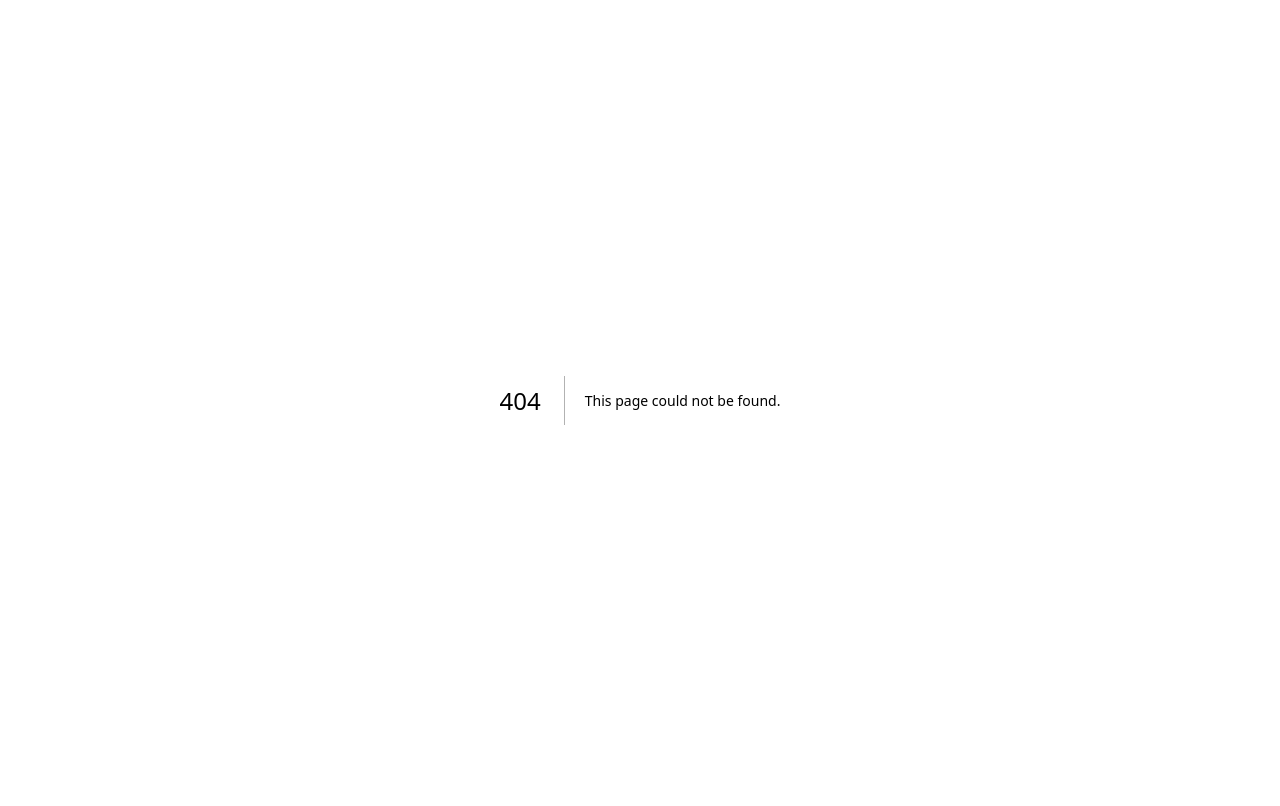
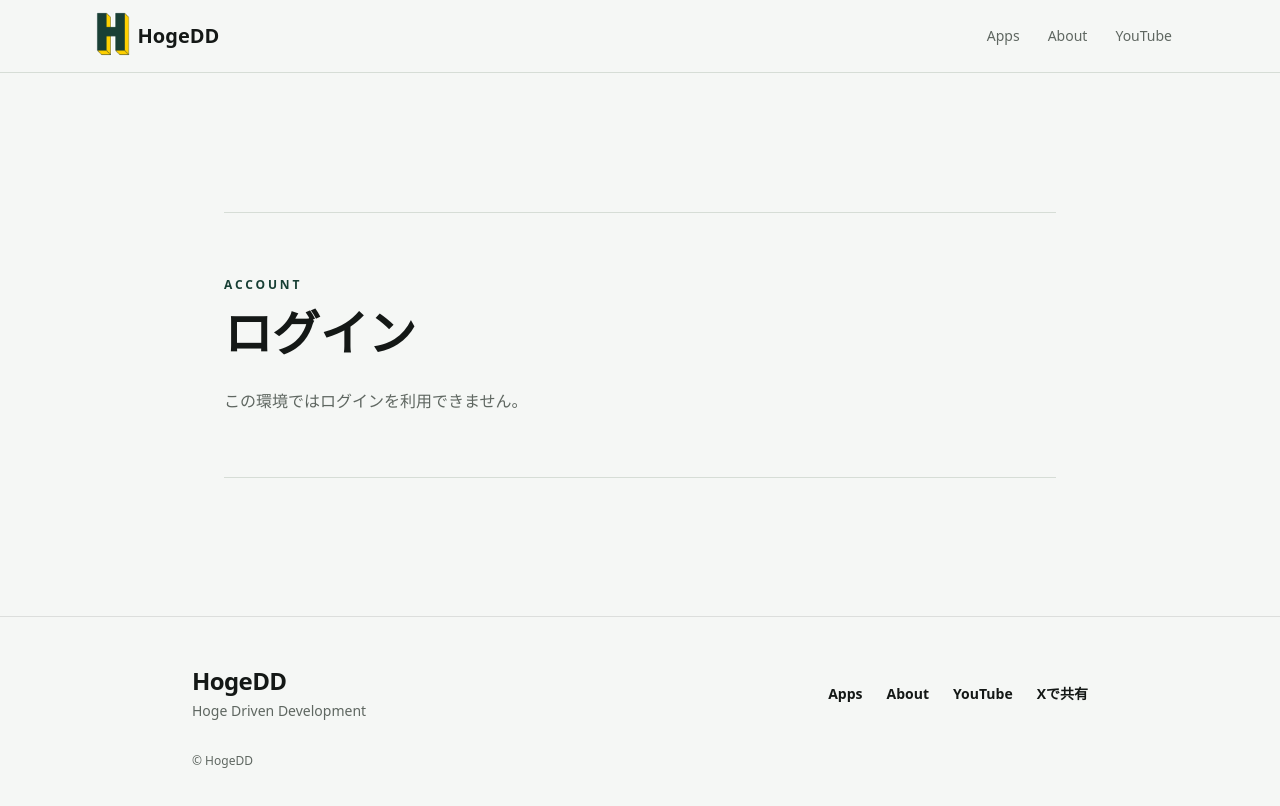
Before and after one commit to HogeDD/hogedd-web, a Next.js app: page /login in a window 1280 px wide. Before the commit this address had no page. Shown: the top 806 px of the page. Built offline with nearby package versions, Linux system fonts and the light colour scheme.

Commit message:
【認証】Auth0ログインとセッション基盤を追加する (#192)
* 【認証】Auth0ログインとセッション基盤を追加する

* 【docs】Vercel Hobbyの公開リポジトリ条件を追記する

* 【認証】Auth0未設定環境の公開ページを維持する

```diff
--- /dev/null
+++ b/app/_lib/auth0.ts
@@ -0,0 +1,20 @@
+import "server-only";
+
+import { Auth0Client } from "@auth0/nextjs-auth0/server";
+
+const requiredEnvironmentVariables = [
+  "AUTH0_DOMAIN",
+  "AUTH0_CLIENT_ID",
+  "AUTH0_CLIENT_SECRET",
+  "AUTH0_SECRET",
+] as const;
+
+// auth0は、認証設定が揃った環境でRoute Handler・Server Component・proxyが共有するクライアントです。
+export const auth0 = requiredEnvironmentVariables.every((name) => process.env[name])
+  ? new Auth0Client({
+      authorizationParameters: {
+        audience: process.env.AUTH0_AUDIENCE,
+        scope: "openid profile email offline_access",
+      },
+    })
+  : null;
--- /dev/null
+++ b/app/login/page.tsx
@@ -0,0 +1,62 @@
+import type { Metadata } from "next";
+import { SiteFooter } from "@/app/_components/site-footer";
+import { SiteHeader } from "@/app/_components/site-header";
+import { auth0 } from "@/app/_lib/auth0";
+
+export const metadata: Metadata = {
+  title: "ログイン",
+  robots: {
+    index: false,
+    follow: false,
+  },
+};
+
+export default async function LoginPage() {
+  const session = await auth0?.getSession();
+
+  return (
+    <main className="min-h-screen bg-[var(--background)]">
+      <SiteHeader />
+
+      <div className="mx-auto flex min-h-[calc(100svh-3.5rem)] w-full max-w-4xl flex-col px-4 sm:px-6 lg:px-8">
+        <section className="flex flex-1 items-center py-20 sm:py-28">
+          <div className="w-full border-y border-[var(--border)] py-12 sm:py-16">
+            <p className="text-xs font-semibold uppercase tracking-[0.24em] text-[var(--accent)]">
+              Account
+            </p>
+            <h1 className="mt-4 text-4xl font-semibold text-[var(--foreground)] sm:text-5xl">
+              {session ? "ログイン中" : "ログイン"}
+            </h1>
+
+            {!auth0 ? (
+              <p className="mt-8 text-base text-[var(--muted)]">
+                この環境ではログインを利用できません。
+              </p>
+            ) : session ? (
+              <div className="mt-8 flex flex-col items-start gap-5">
+                <p className="text-base text-[var(--muted)]">
+                  {session.user.email ?? "認証済みアカウント"}
+                </p>
+                <a
+                  href="/auth/logout"
+                  className="inline-flex min-h-11 items-center justify-center border border-[var(--border)] px-5 py-2.5 text-sm font-semibold text-[var(--foreground)] transition hover:border-[var(--foreground)] hover:bg-[var(--surface)]"
+                >
+                  ログアウト
+                </a>
+              </div>
+            ) : (
+              <a
+                href="/auth/login"
+                className="mt-8 inline-flex min-h-11 items-center justify-center bg-[var(--accent)] px-5 py-2.5 text-sm font-semibold text-white transition hover:bg-[var(--foreground)]"
+              >
+                Auth0でログイン
+              </a>
+            )}
+          </div>
+        </section>
+
+        <SiteFooter />
+      </div>
+    </main>
+  );
+}
--- a/package.json
+++ b/package.json
@@ -15,6 +15,7 @@
     "format:check": "prettier --check ."
   },
   "dependencies": {
+    "@auth0/nextjs-auth0": "^4.30.0",
     "@vercel/analytics": "^2.0.1",
     "embla-carousel-react": "^8.6.0",
     "next": "16.3.5",
--- /dev/null
+++ b/proxy.ts
@@ -0,0 +1,15 @@
+import { NextResponse } from "next/server";
+import { auth0 } from "@/app/_lib/auth0";
+
+// proxyは、Auth0の認証RouteとセッションCookieを処理します。
+export async function proxy(request: Request) {
+  if (!auth0) {
+    return NextResponse.next();
+  }
+
+  return auth0.middleware(request);
+}
+
+export const config = {
+  matcher: ["/((?!_next/static|_next/image|favicon.ico|sitemap.xml|robots.txt).*)"],
+};
```
Also changed, not shown: 3 other files (tests, documents, lock files or other folders).
